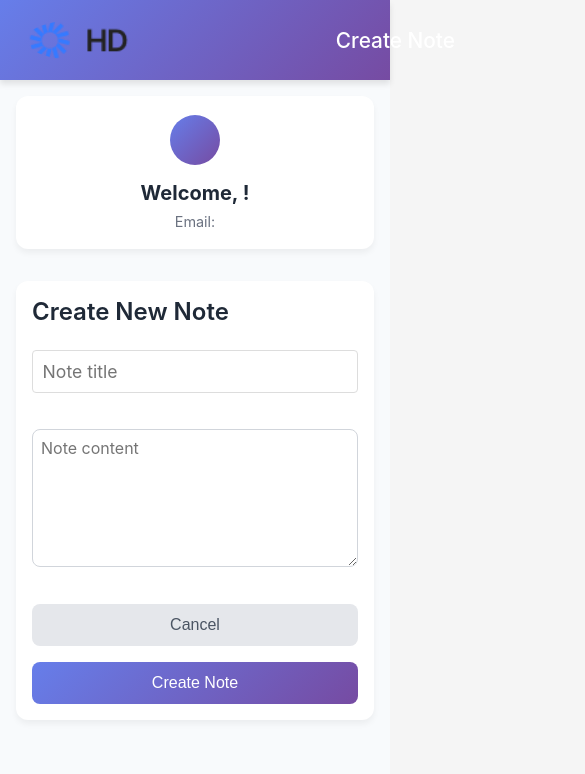
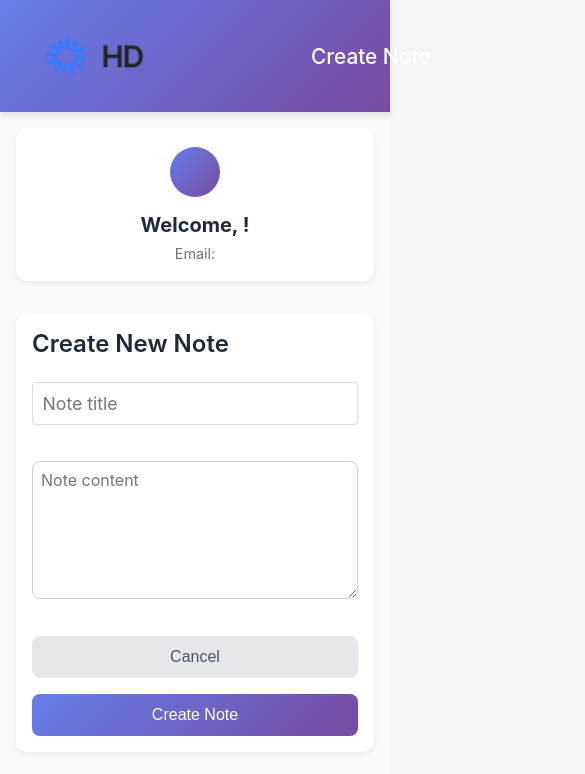
Before and after one commit to Shubhamsh1838/Highway_delite, a React (Create React App) app in the folder frontend/: page /create-note in a window 390 px wide. Shown: the top 774 px of the page, 585 px wide, since content can reach past the window. Built offline with nearby package versions, Linux system fonts and the light colour scheme; no server answers.

Commit message:
Update Dashboard.css

```diff
--- a/frontend/src/pages/Dashboard.css
+++ b/frontend/src/pages/Dashboard.css
@@ -384,7 +384,7 @@
     text-align: center;
   }
   .dashboard-header h2 {
-  margin-left: 190px;
+  margin-left: 60%;
   display: flex;
   font-size: 1.3rem;
   font-weight: 500;
@@ -400,14 +400,18 @@
     flex-direction: row;
     text-align: center;
     align-items: center;
+    justify-content: space-between;
+    padding: 1rem;
   }
 
   .header-right {
     flex-direction: row;
+    justify-content: space-between;
     text-align: center;
     align-items: center;
     width: 100%;
-    margin-right: 100px;
+    margin-right: 20%;
+    padding: 1rem;
   }
 
   .welcome-text {
@@ -416,8 +420,8 @@
   }
 
   .logout-btn {
-    width: 120px;
-    margin-left: 75px;
+    width: 90px;
+    margin-left: 11.5rem;
   }
   .image {
     width: 380px;
```
